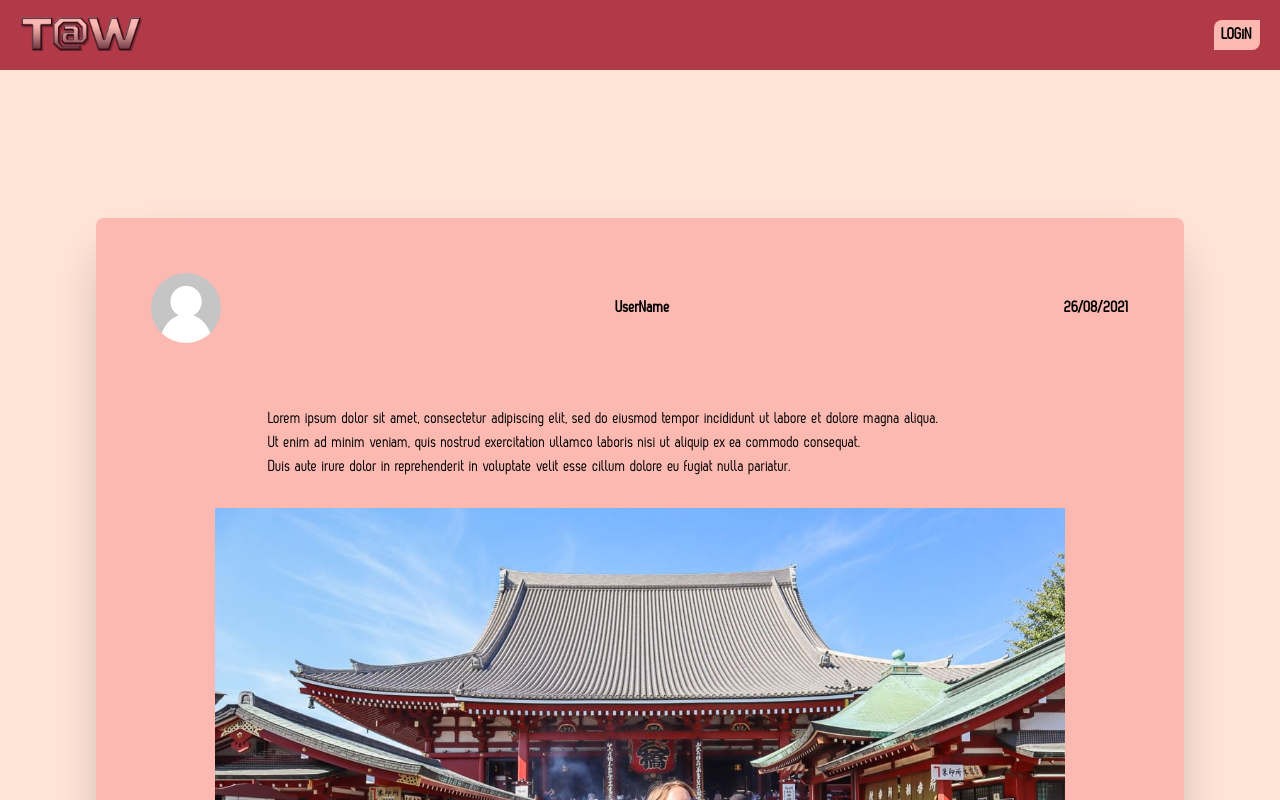
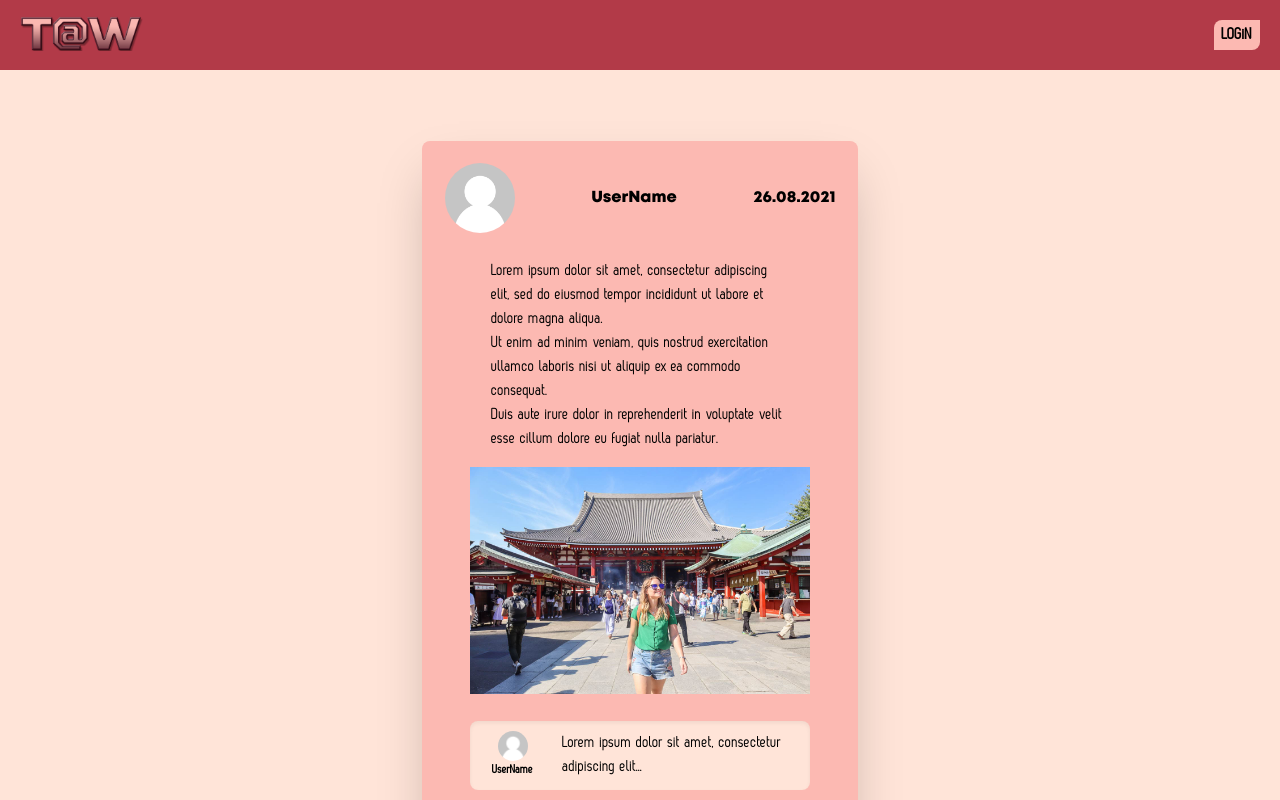
Before and after one commit to WildCodeSchool/lyon-js-sept21-p2-g2-front, a React (Create React App) app: page /posts/1 in a window 1280 px wide. Shown: the top 800 px of the page. Built offline with nearby package versions, Linux system fonts and the light colour scheme; what react-toast-notifications would draw is missing.

Commit message:
CSS of PostDetails page has been adapted for desktop version

```diff
--- a/src/components/FullUserPost.jsx
+++ b/src/components/FullUserPost.jsx
@@ -16,7 +16,7 @@ function fullUserPost() {
             UserName
           </span>
           <span id="date" className="font-semibold">
-            26/08/2021
+            26.08.2021
           </span>
         </div>
         <div id="blocBody">
@@ -57,12 +57,12 @@ function fullUserPost() {
           {/* Comment Form */}
           <div id="commentForm">
             <form action="/html/tags/html_form_tag_action.cfm" method="post">
-              <div>
+              <div id="textArea">
                 <textarea
                   name="comments"
                   id="comments"
                   placeholder="Write something here"
-                  className="md:w-4/5 rounded-lg p-2 bg-apricot-pink"
+                  className="md:w-4/5 lg:4/5 rounded-lg p-2 bg-apricot-pink"
                 />
               </div>
             </form>
--- /dev/null
+++ b/src/components/routes/PostDetails.css
@@ -0,0 +1,8 @@
+@media only screen and (min-width: 1024px) {
+  #postsPage {
+    display: flex;
+    flex-direction: column;
+    padding: 0 30%;
+    justify-content: center;
+  }
+}
--- a/src/components/routes/PostDetails.jsx
+++ b/src/components/routes/PostDetails.jsx
@@ -1,9 +1,10 @@
 import React from 'react';
 import FullUserPost from '../FullUserPost';
+import './PostDetails.css';
 
 const PostDetails = () => {
   return (
-    <div>
+    <div id="postsPage">
       <FullUserPost />
     </div>
   );
--- a/src/css/FullUserPost.css
+++ b/src/css/FullUserPost.css
@@ -26,6 +26,7 @@
   justify-content: space-between;
   align-items: center;
   margin: 4%;
+  font-family: 'secondaryFont';
 }
 
 #userPostInfo img {
```
